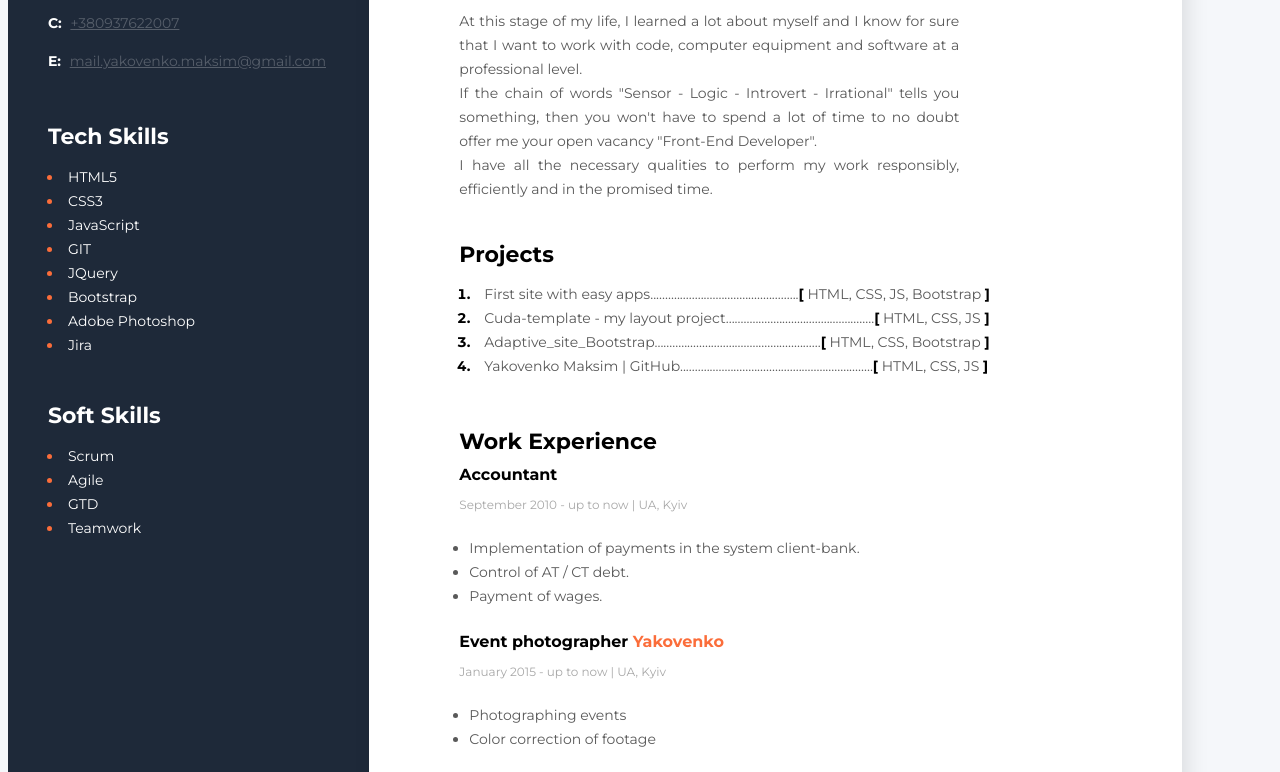
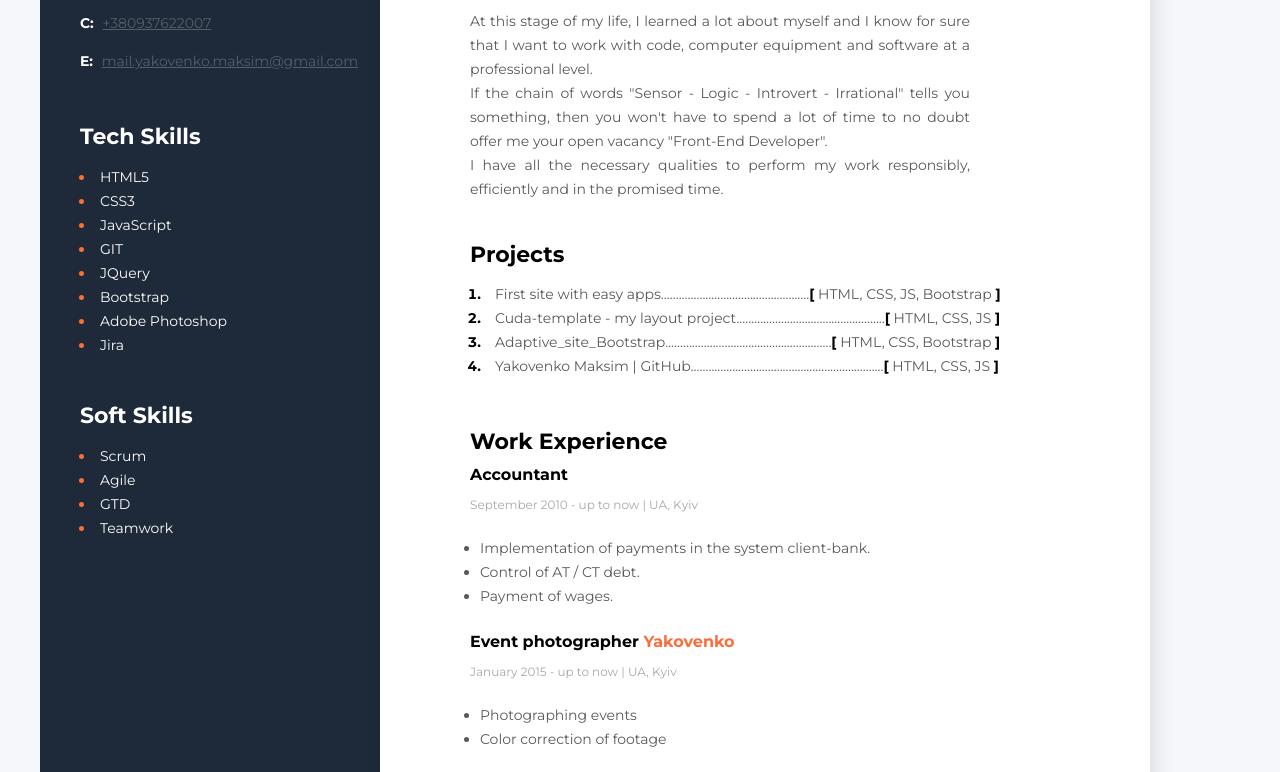
Before and after one commit to YakovenkoMaksim/GoIT-Resume, a plain HTML site: page index.html in a window 1280 px wide. Shown: the part 243-1015 px from the top of the page. Drawn offline with Linux system fonts and the light colour scheme.

Commit message:
meta change

```diff
--- a/index.html
+++ b/index.html
@@ -4,7 +4,7 @@
 <head>
   <meta charset="UTF-8">
   <meta http-equiv="X-UA-Compatible" content="IE=edge">
-  <!-- <meta name="viewport" content="width=device-width, initial-scale=1.0"> -->
+  <meta name="viewport" content="width=device-width">
   <link rel="stylesheet" href="styles/style.css">
   <link rel="preconnect" href="https://fonts.googleapis.com">
   <link rel="preconnect" href="https://fonts.gstatic.com" crossorigin>
--- a/styles/style.css
+++ b/styles/style.css
@@ -1,3 +1,11 @@
+@media (min-width: 360px) {
+  .main {
+    width: 1200px;
+  }
+  .main-content {
+  }
+}
+
 body {
   font-family: "Montserrat", sans-serif;
   background-color: #f5f7fa;
```
